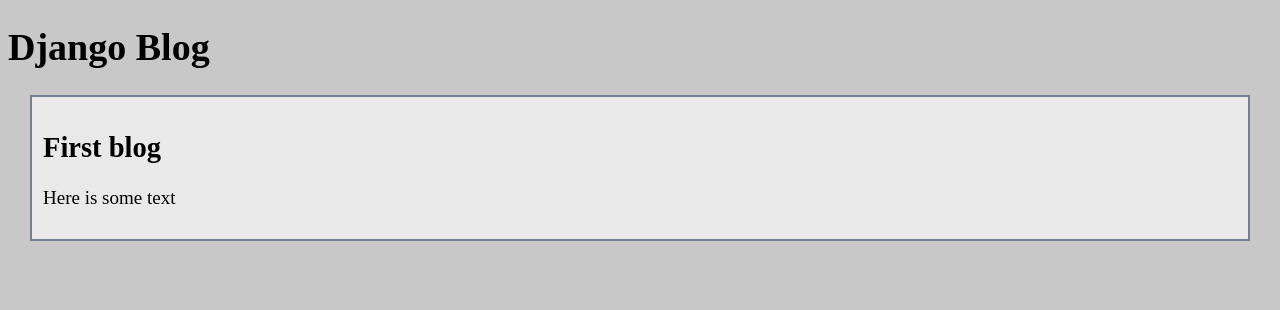
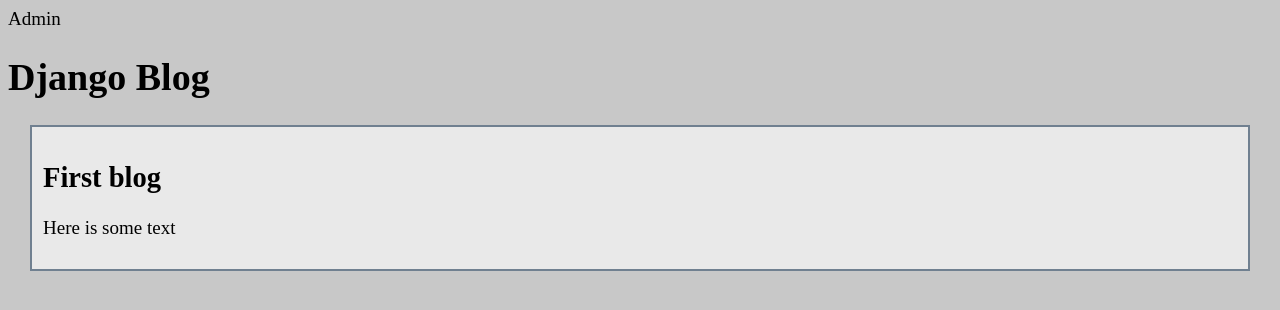
Before and after one commit to Usarneme/django_blog, a Django app: page /post/1/ in a window 1280 px wide. Shown: the top 310 px of the page. Run offline with Django 3.2, Linux system fonts and the light colour scheme; data comes from the database, SQL or seed files in the repository; both versions use the stored data as it was after the commit.

Commit message:
:recycle: adds link to /admin to log in and out as needed

```diff
--- a/blog/templates/blog/base.html
+++ b/blog/templates/blog/base.html
@@ -10,13 +10,14 @@
 <body>
   <header class="page-header">
     <div class="container">
-      <div>
+      <nav>
         {% if user.is_authenticated %}
           <a href="{% url 'post_new' %}" class="top-menu">
             {% include './icons/file-plus.svg' %} Add Post
           </a>
         {% endif %}
-      </div>
+        <a href="/admin" class="top-menu">Admin</a>
+      </nav>
       <h1><a href="/">Django Blog</a></h1>
     </div>
   </header>
```
Also changed, not shown: README.md, db.sqlite3.
